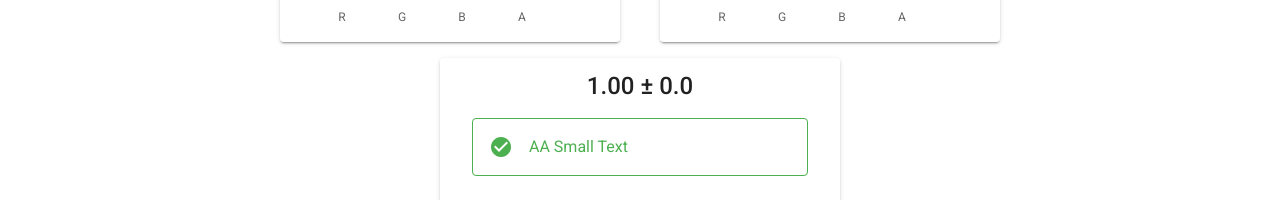
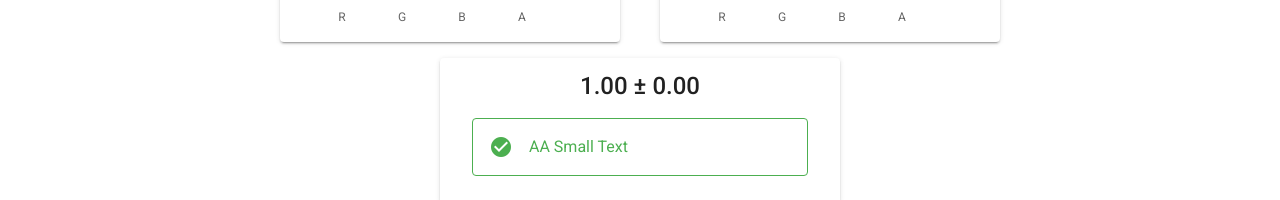
Before and after one commit to amitkummer/contrastor, a Nuxt app: page / in a window 1280 px wide. Shown: the part 398-598 px from the top of the page. Built offline with nearby package versions, Linux system fonts and the light colour scheme.

Commit message:
Refactor contrast ratio variance to a computed property

```diff
--- a/pages/index.vue
+++ b/pages/index.vue
@@ -17,11 +17,7 @@
       <p class="text-center text-h5 font-weight-medium">
         {{ contrastValue }}
         ±
-        {{
-          Number(
-            variance(foregroundPickerValue, backgroundPickerValue)
-          ).toFixed(1)
-        }}
+        {{ contrastVariance }}
       </p>
       <v-alert outlined type="success" class="mx-8">AA Small Text</v-alert>
     </v-card>
@@ -46,20 +42,17 @@ export default {
     },
   }),
   computed: {
-    contrastValue() {
-      const value = contrastRatio(
+    contrast() {
+      return contrastRatio(
         this.backgroundPickerValue,
         this.foregroundPickerValue
-      ).contrast
-      return Number(value).toFixed(2)
+      )
     },
-  },
-  methods: {
-    // contrast(foreground, background) {
-    //   return contrastRatio(background, foreground).contrast
-    // },
-    variance(foreground, background) {
-      return contrastRatio(background, foreground).variance
+    contrastValue() {
+      return Number(this.contrast.contrast).toFixed(2)
+    },
+    contrastVariance() {
+      return Number(this.contrast.variance).toFixed(2)
     },
   },
 }
```
